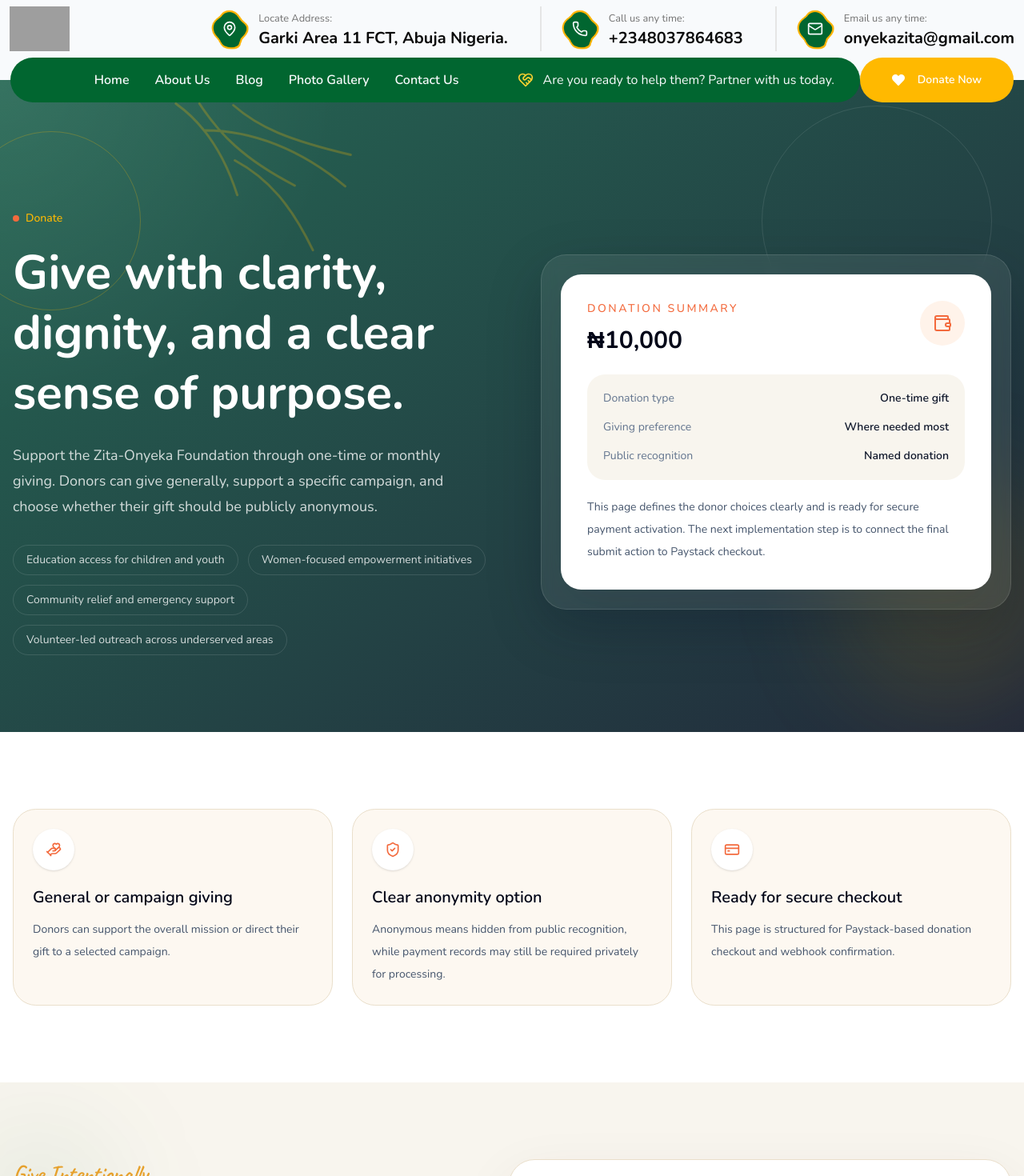
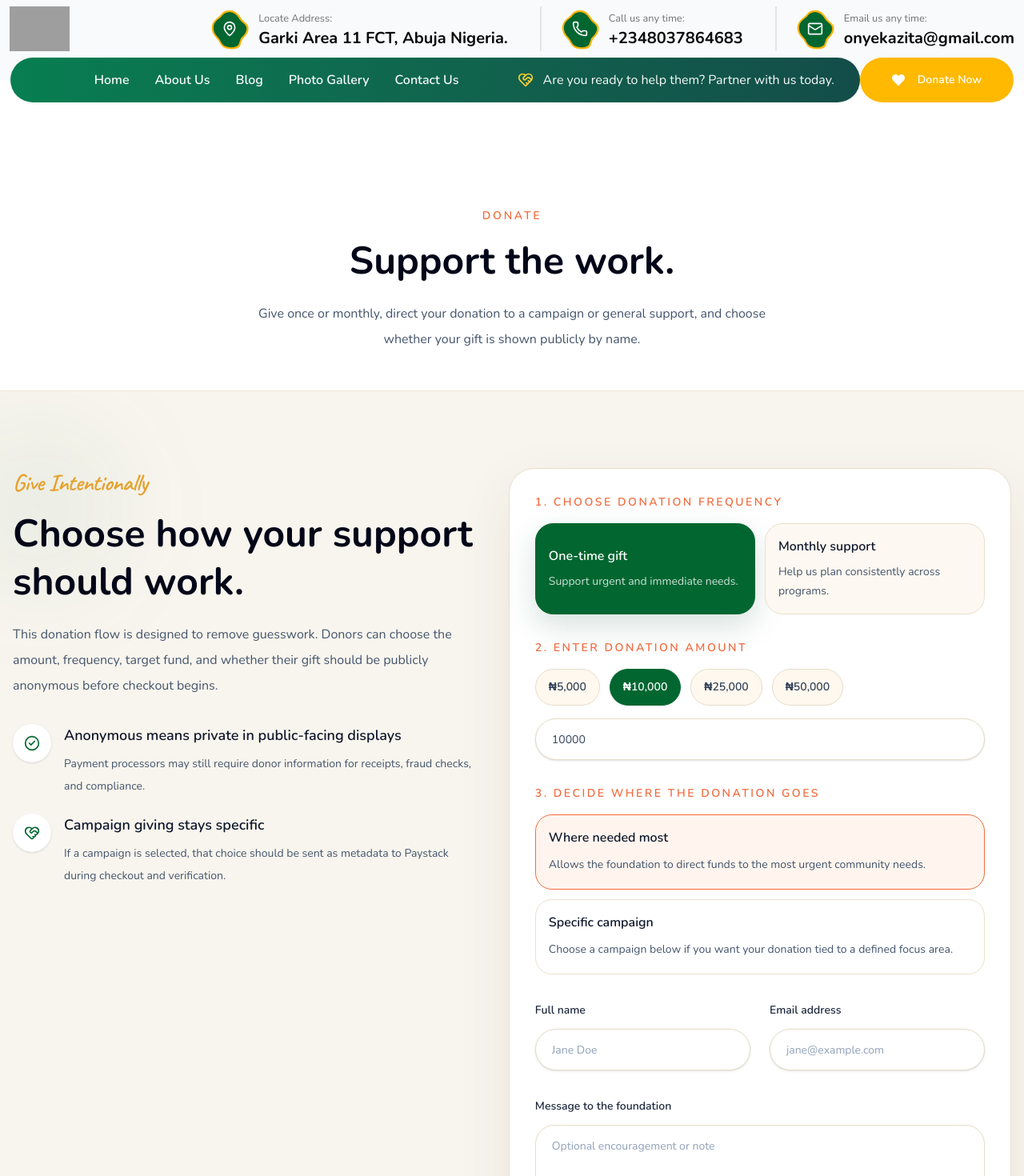
Before and after one commit to S0mt0/zof-v2, a Next.js app: page /donate in a window 1280 px wide. Shown: the top 1470 px of the page at 80% size. Built offline with nearby package versions, Linux system fonts and the light colour scheme; grey boxes are pictures that could not be loaded.

Commit message:
init donate page ui

```diff
--- a/app/(home)/_components/faqs.tsx
+++ b/app/(home)/_components/faqs.tsx
@@ -92,7 +92,7 @@ export const Faqs = () => {
                     {String(index + 1).padStart(2, "0")}
                   </span>
 
-                  <span className="flex flex-1 items-center justify-between gap-6 px-6 py-3 md:px-8">
+                  <span className="flex flex-1 items-center justify-between gap-2 xs:gap-6 xs:px-6 px-4 py-3 md:px-8">
                     <span className=" font-semibold leading-snug text-base xs:text-lg">
                       {question}
                     </span>
--- a/app/(home)/_components/hero.tsx
+++ b/app/(home)/_components/hero.tsx
@@ -33,7 +33,7 @@ export const Hero = () => {
       <Image
         src="/assets/img/hero-brush.png"
         alt="brush stroke"
-        className="absolute bottom-0 left-0 z-10 h-auto w-64 lg:w-72"
+        className="xs:block hidden absolute bottom-0 left-0 z-10 h-auto w-64 lg:w-72"
         width={400}
         height={200}
       />
--- a/app/(home)/_components/our-values.tsx
+++ b/app/(home)/_components/our-values.tsx
@@ -97,11 +97,11 @@ export const OurValues = () => {
                     delay: index * 0.08,
                   }}
                   viewport={{ once: true, amount: 0.2 }}
-                  className="relative rounded-[2rem] border border-white/70 bg-white/85 p-7 shadow-[0_20px_50px_rgba(15,23,42,0.05)]"
+                  className="relative rounded-[2rem] border border-white/70 bg-white/85 p-5 xs:p-7 shadow-[0_20px_50px_rgba(15,23,42,0.05)]"
                 >
                   <div className="absolute left-0 top-8 hidden h-10 w-10 -translate-x-1/2 rounded-full border-8 border-[#F8F3EC] bg-primary xl:block" />
 
-                  <div className="flex items-start gap-4 xs:gap-5">
+                  <div className="flex items-start gap-3 xs:gap-5">
                     <div className="min-w-12 xs:min-w-14 text-3xl xs:text-4xl font-bold leading-none text-primary/20">
                       {number}
                     </div>
--- a/app/donate/_components/donate-experience.tsx
+++ b/app/donate/_components/donate-experience.tsx
@@ -1,16 +1,12 @@
 "use client";
 
-import { useMemo, useState } from "react";
+import { useState } from "react";
 import Link from "next/link";
 import { motion } from "framer-motion";
 import {
   ArrowUpRight,
   CheckCircle2,
-  CreditCard,
-  HandHeart,
   HeartHandshake,
-  ShieldCheck,
-  Wallet,
 } from "lucide-react";
 
 import { Button } from "@/components/ui/button";
@@ -66,34 +62,6 @@ const campaigns = [
 
 const suggestedAmounts = [5000, 10000, 25000, 50000];
 
-const trustPoints = [
-  {
-    title: "General or campaign giving",
-    description:
-      "Donors can support the overall mission or direct their gift to a selected campaign.",
-    icon: HandHeart,
-  },
-  {
-    title: "Clear anonymity option",
-    description:
-      "Anonymous means hidden from public recognition, while payment records may still be required privately for processing.",
-    icon: ShieldCheck,
-  },
-  {
-    title: "Ready for secure checkout",
-    description:
-      "This page is structured for Paystack-based donation checkout and webhook confirmation.",
-    icon: CreditCard,
-  },
-] as const;
-
-const impactNotes = [
-  "Education access for children and youth",
-  "Women-focused empowerment initiatives",
-  "Community relief and emergency support",
-  "Volunteer-led outreach across underserved areas",
-];
-
 function formatNaira(amount: number) {
   return new Intl.NumberFormat("en-NG", {
     style: "currency",
@@ -111,156 +79,27 @@ export const DonateExperience = () => {
   const [amount, setAmount] = useState("10000");
   const [isAnonymous, setIsAnonymous] = useState(false);
 
-  const selectedCampaign = campaigns.find((item) => item.id === campaign);
-
-  const parsedAmount = useMemo(() => {
-    const raw = Number(amount.replace(/[^\d]/g, ""));
-    return Number.isFinite(raw) ? raw : 0;
-  }, [amount]);
-
   return (
     <main className="bg-white">
-      <section className="relative overflow-hidden px-4 pb-20 pt-32 lg:pb-24 lg:pt-40">
-        <div className="absolute inset-0 bg-[linear-gradient(145deg,rgba(25,95,74,0.95),rgba(15,23,42,0.92))]" />
-        <div className="absolute inset-0 bg-[radial-gradient(circle_at_top_left,rgba(255,255,255,0.08),transparent_28%)]" />
-        <div className="absolute -left-12 top-16 h-56 w-56 rounded-full border border-secondary/25" />
-        <div className="absolute -right-12 bottom-8 h-72 w-72 rounded-full bg-secondary/12 blur-3xl" />
-        <div className="absolute right-10 top-8 hidden h-72 w-72 rounded-full border border-white/10 lg:block" />
-        <div className="absolute left-[16%] top-0 hidden h-64 w-64 lg:block">
-          <svg
-            viewBox="0 0 260 220"
-            className="h-full w-full text-secondary/25"
-            fill="none"
-            aria-hidden="true"
+      <section className="border-b border-[#efe7da] px-4 pb-12 pt-32 lg:pt-40">
+        <motion.div
+          initial={{ opacity: 0, y: 20 }}
+          whileInView={{ opacity: 1, y: 0 }}
+          transition={{ duration: 0.6, ease: "easeOut" }}
+          viewport={{ once: true, amount: 0.3 }}
+          className="mx-auto max-w-3xl text-center"
         >
-            <path
-              d="M15 10c38 27 62 66 78 116M45 10c25 38 55 70 121 104M88 12c32 28 69 44 149 63M52 44c60 0 122 24 178 71M90 82c43 23 72 58 99 114"
-              stroke="currentColor"
-              strokeWidth="3"
-              strokeLinecap="round"
-            />
-          </svg>
-        </div>
-
-        <div className="relative mx-auto max-w-7xl">
-          <div className="grid items-center gap-12 lg:grid-cols-[1.02fr_0.98fr]">
-            <motion.div
-              initial={{ opacity: 0, y: 24 }}
-              whileInView={{ opacity: 1, y: 0 }}
-              transition={{ duration: 0.8, ease: "easeOut" }}
-              viewport={{ once: true, amount: 0.25 }}
-              className="max-w-2xl text-white"
-            >
-              <p className="inline-flex items-center gap-2 text-sm font-medium text-secondary">
-                <span className="h-2 w-2 rounded-full bg-[#f36a3d]" />
+          <p className="text-sm font-semibold uppercase tracking-[0.2em] text-[#f36a3d]">
             Donate
           </p>
-              <h1 className="mt-5 text-4xl font-bold leading-tight sm:text-5xl lg:text-6xl">
-                Give with clarity, dignity, and a clear sense of purpose.
+          <h1 className="mt-4 text-4xl font-bold leading-tight text-slate-950 sm:text-5xl">
+            Support the work.
           </h1>
-              <p className="mt-6 max-w-xl text-base leading-8 text-white/80 sm:text-lg">
-                Support the Zita-Onyeka Foundation through one-time or monthly
-                giving. Donors can give generally, support a specific campaign,
-                and choose whether their gift should be publicly anonymous.
-              </p>
-
-              <div className="mt-8 flex flex-wrap gap-3">
-                {impactNotes.map((note) => (
-                  <span
-                    key={note}
-                    className="rounded-full border border-white/12 px-4 py-2 text-sm text-white/80"
-                  >
-                    {note}
-                  </span>
-                ))}
-              </div>
-            </motion.div>
-
-            <motion.div
-              initial={{ opacity: 0, y: 24 }}
-              whileInView={{ opacity: 1, y: 0 }}
-              transition={{ duration: 0.85, ease: "easeOut", delay: 0.08 }}
-              viewport={{ once: true, amount: 0.25 }}
-              className="rounded-[2rem] border border-white/12 bg-white/8 p-5 shadow-[0_24px_70px_rgba(15,23,42,0.18)] backdrop-blur sm:p-6"
-            >
-              <div className="rounded-[1.6rem] border border-white/10 bg-white p-6 text-slate-900 shadow-[0_18px_60px_rgba(15,23,42,0.12)] sm:p-8">
-                <div className="flex items-start justify-between gap-4">
-                  <div>
-                    <p className="text-sm font-medium uppercase tracking-[0.18em] text-[#f36a3d]">
-                      Donation Summary
-                    </p>
-                    <h2 className="mt-3 text-3xl font-bold text-slate-950">
-                      {parsedAmount > 0
-                        ? formatNaira(parsedAmount)
-                        : "Enter an amount"}
-                    </h2>
-                  </div>
-                  <div className="flex h-14 w-14 items-center justify-center rounded-full bg-[#fff3ea] text-[#f36a3d]">
-                    <Wallet className="h-6 w-6" />
-                  </div>
-                </div>
-
-                <div className="mt-6 space-y-4 rounded-[1.4rem] bg-[#f8f5ee] p-5">
-                  <div className="flex items-start justify-between gap-4 text-sm">
-                    <span className="text-slate-500">Donation type</span>
-                    <span className="font-semibold text-slate-900">
-                      {frequency === "monthly"
-                        ? "Monthly support"
-                        : "One-time gift"}
-                    </span>
-                  </div>
-                  <div className="flex items-start justify-between gap-4 text-sm">
-                    <span className="text-slate-500">Giving preference</span>
-                    <span className="max-w-52 text-right font-semibold text-slate-900">
-                      {fund === "campaign"
-                        ? selectedCampaign?.name
-                        : "Where needed most"}
-                    </span>
-                  </div>
-                  <div className="flex items-start justify-between gap-4 text-sm">
-                    <span className="text-slate-500">Public recognition</span>
-                    <span className="font-semibold text-slate-900">
-                      {isAnonymous ? "Anonymous" : "Named donation"}
-                    </span>
-                  </div>
-                </div>
-
-                <p className="mt-5 text-sm leading-7 text-slate-600">
-                  This page defines the donor choices clearly and is ready for
-                  secure payment activation. The next implementation step is to
-                  connect the final submit action to Paystack checkout.
-                </p>
-              </div>
-            </motion.div>
-          </div>
-        </div>
-      </section>
-
-      <section className="px-4 py-20 lg:py-24">
-        <div className="mx-auto max-w-7xl">
-          <div className="grid gap-6 md:grid-cols-2 xl:grid-cols-3">
-            {trustPoints.map(({ title, description, icon: Icon }) => (
-              <motion.div
-                key={title}
-                initial={{ opacity: 0, y: 24 }}
-                whileInView={{ opacity: 1, y: 0 }}
-                transition={{ duration: 0.7, ease: "easeOut" }}
-                viewport={{ once: true, amount: 0.2 }}
-                className="rounded-[1.8rem] border border-[#eadfcb] bg-[#fdf8f1] p-6"
-              >
-                <div className="flex h-13 w-13 items-center justify-center rounded-full bg-white text-[#f36a3d] shadow-sm">
-                  <Icon className="h-5 w-5" />
-                </div>
-                <h2 className="mt-5 text-xl font-semibold text-slate-950">
-                  {title}
-                </h2>
-                <p className="mt-3 text-sm leading-7 text-slate-600">
-                  {description}
+          <p className="mx-auto mt-5 max-w-2xl text-base leading-8 text-slate-600">
+            Give once or monthly, direct your donation to a campaign or general
+            support, and choose whether your gift is shown publicly by name.
           </p>
         </motion.div>
-            ))}
-          </div>
-        </div>
       </section>
 
       <section className="relative overflow-hidden bg-[#f8f5ee] px-4 py-20 lg:py-24">
@@ -497,7 +336,9 @@ export const DonateExperience = () => {
                       : "border-[#d8ccb7] bg-white"
                   )}
                 >
-                  {isAnonymous ? <CheckCircle2 className="h-3.5 w-3.5" /> : null}
+                  {isAnonymous ? (
+                    <CheckCircle2 className="h-3.5 w-3.5" />
+                  ) : null}
                 </span>
                 <span>
                   <span className="block text-sm font-semibold text-slate-900">
--- a/app/gallery/_components/gallery-showcase.tsx
+++ b/app/gallery/_components/gallery-showcase.tsx
@@ -264,19 +264,19 @@ export function GalleryShowcase() {
               >
                 <TabsTrigger
                   value="photos"
-                  className="rounded-full px-5 py-2.5 text-sm text-slate-600 data-[state=active]:bg-[#f36a3d] data-[state=active]:text-accent data-[state=active]:after:hidden"
+                  className="rounded-full px-5 py-2.5 text-sm text-slate-600 data-[state=active]:bg-[#f36a3d] active:bg-[#f36a3d] data-[state=active]:text-accent data-[state=active]:after:hidden"
                 >
                   Photos
                 </TabsTrigger>
                 <TabsTrigger
                   value="videos"
-                  className="rounded-full px-5 py-2.5 text-sm text-slate-600 data-[state=active]:bg-[#f36a3d] data-[state=active]:text-accent data-[state=active]:after:hidden"
+                  className="rounded-full px-5 py-2.5 text-sm text-slate-600 data-[state=active]:bg-[#f36a3d] active:bg-[#f36a3d] data-[state=active]:text-accent data-[state=active]:after:hidden"
                 >
                   Videos
                 </TabsTrigger>
                 <TabsTrigger
                   value="all"
-                  className="rounded-full px-5 py-2.5 text-sm text-slate-600 data-[state=active]:bg-[#f36a3d] data-[state=active]:text-accent data-[state=active]:after:hidden"
+                  className="rounded-full px-5 py-2.5 text-sm text-slate-600 data-[state=active]:bg-[#f36a3d] active:bg-[#f36a3d] data-[state=active]:text-accent data-[state=active]:after:hidden"
                 >
                   Mixed
                 </TabsTrigger>
--- a/components/layout/nav.tsx
+++ b/components/layout/nav.tsx
@@ -3,11 +3,12 @@ import Link from "next/link";
 import { usePathname } from "next/navigation";
 import { Menu } from "lucide-react";
 import { useToggle } from "usehooks-ts";
-import { useEffect, useState } from "react";
+import { useEffect, useRef, useState } from "react";
 import { LuHeartHandshake } from "react-icons/lu";
 
 import {
   Sheet,
+  SheetClose,
   SheetContent,
   SheetFooter,
   SheetHeader,
@@ -37,25 +38,31 @@ const DonateButton = ({ className }: { className?: string }) => (
 
 export const Navbar = () => {
   const pathname = usePathname();
-  const [toggled, toggle] = useToggle();
+  const sheetCloseRef = useRef<HTMLButtonElement>(null);
 
-  const [showStickyNav, setShowStickyNav] = useState(false);
+  const closeSheet = () => {
+    sheetCloseRef.current?.click();
+  };
 
-  useEffect(() => {
-    const handleScroll = () => {
-      const scrollY = window.scrollY;
-      const vh = window.innerHeight;
+  // const [toggled, toggle] = useToggle();
 
-      if (scrollY > vh * 0.7) {
-        setShowStickyNav(true);
-      } else {
-        setShowStickyNav(false);
-      }
-    };
+  // const [showStickyNav, setShowStickyNav] = useState(false);
 
-    window.addEventListener("scroll", handleScroll);
-    return () => window.removeEventListener("scroll", handleScroll);
-  }, []);
+  // useEffect(() => {
+  //   const handleScroll = () => {
+  //     const scrollY = window.scrollY;
+  //     const vh = window.innerHeight;
+
+  //     if (scrollY > vh * 0.7) {
+  //       setShowStickyNav(true);
+  //     } else {
+  //       setShowStickyNav(false);
+  //     }
+  //   };
+
+  //   window.addEventListener("scroll", handleScroll);
+  //   return () => window.removeEventListener("scroll", handleScroll);
+  // }, []);
 
   return (
     <div className="">
@@ -100,7 +107,12 @@ export const Navbar = () => {
       {/* Main nav */}
       <div className="h-18 flex items-center md:h-7 bg-slate-50 relative">
         <div className="lg:w-[98%] w-[90%] gap-1 md:gap-0 flex items-center justify-between z-3 h-fit absolute top-1/2 md:top-0 md:translate-y-0 -translate-y-1/2 inset-0 mx-auto">
-          <div className="bg-primary gap-1 text-slate-50 rounded-full flex items-center justify-between px-1.5 md:px-8 h-16 md:h-14 flex-1">
+          <div className="bg-linear-to-r from-[#077e51] to-[#134d49] gap-1 text-slate-50 rounded-full flex items-center justify-between px-1.5 md:px-8 h-16 md:h-14 flex-1">
+            {/* <div className="absolute inset-0 bg-[linear-gradient(145deg,rgba(25,95,74,0.95),rgba(15,23,42,0.92))]" />
+            <div className="absolute inset-0 bg-[radial-gradient(circle_at_top_left,rgba(255,255,255,0.08),transparent_28%)]" />
+            <div className="absolute -left-10 top-18 h-56 w-56 rounded-full border border-secondary/25" />
+            <div className="absolute right-8 top-8 hidden h-72 w-72 rounded-full border border-white/10 lg:block" />
+            <div className="absolute -right-14 bottom-8 h-72 w-72 rounded-full bg-secondary/12 blur-3xl" /> */}
             <Logo className="w-14 h-auto shrink-0 md:hidden" />
             <DonateButton className="md:hidden px-6 h-14" />
             {/* Left nav links */}
@@ -145,10 +157,12 @@ export const Navbar = () => {
               </SheetHeader>
 
               <ul className="flex flex-col items-start p-8 gap-8 md:hidden">
+                <SheetClose className="hidden" ref={sheetCloseRef} />
                 {navLinks.map(({ href, label }) => (
                   <li
                     key={href}
                     className="border-b pb-1 border-accent/10 w-full"
+                    onClick={closeSheet}
                   >
                     <Link
                       href={href}
```
Also changed, not shown: app/about/page.tsx (+10 -4 lines), app/contact/page.tsx (+10 -4 lines). Lines whose indentation alone changed are shown as unchanged.
